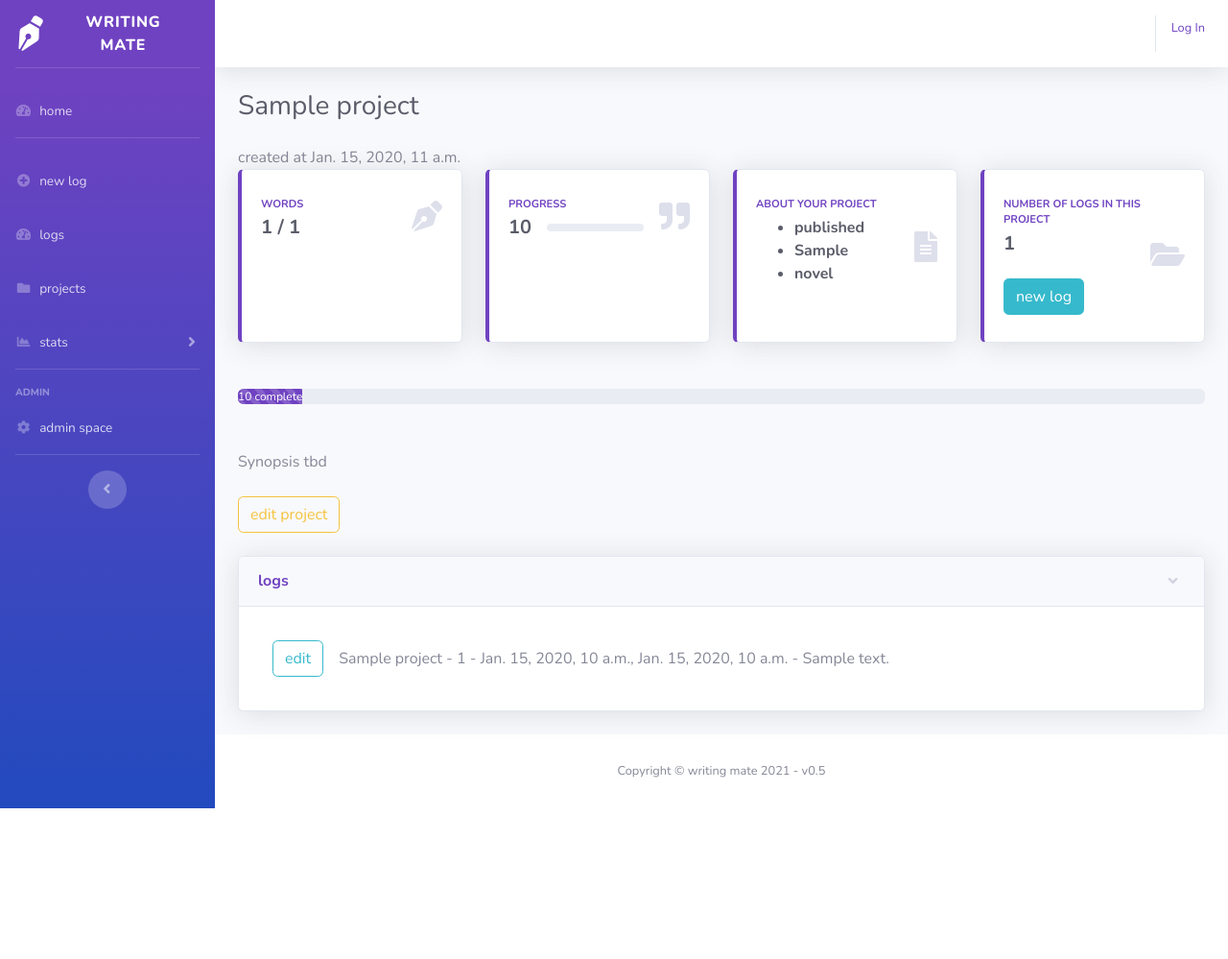
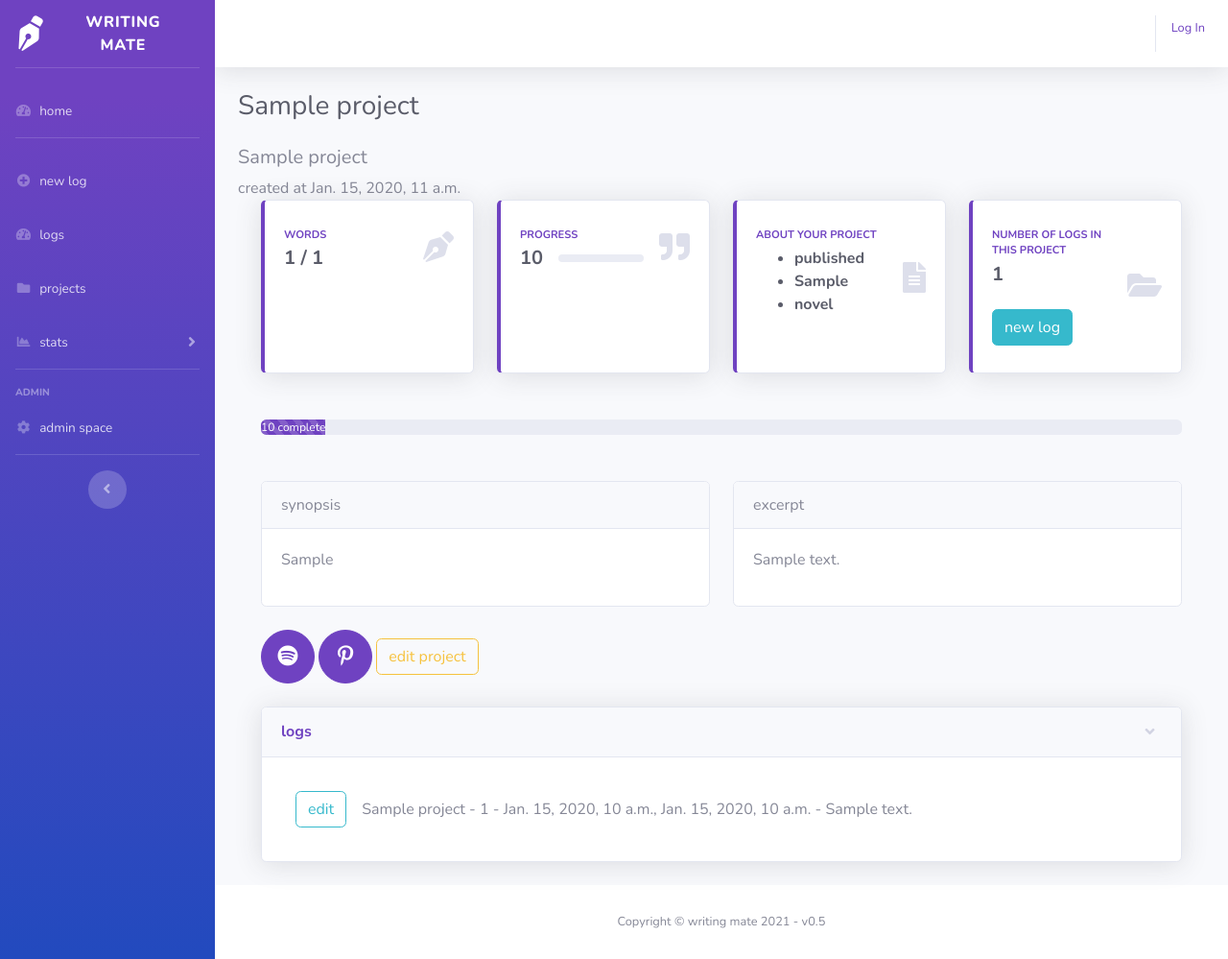
Before and after one commit to LarissaHa/writing-mate, a Django app: template logs/templates/logs/project_view.html in a window 1280 px wide. Shown: the whole page at 96% size. Before the commit the page ends 842 px from the top, so only its background shows below. Run offline with Django 3.2, Linux system fonts and the light colour scheme; tables that the repository leaves empty hold one stand-in row (values such as "Sample post"); the template is opened without the code that fills it: values that come from a table or form of the project are taken from there, most other values are stand-ins (such as "Sample title", 1, 10 or a date in 2020); data that the repository does not hold is empty; some libraries are stand-ins or nearby versions.

Commit message:
feat: include project enhancements in frontend

```diff
--- a/logs/templates/logs/project_view.html
+++ b/logs/templates/logs/project_view.html
@@ -6,8 +6,10 @@
 {% block page-heading %}{{ project.title }}{% endblock %}
 
 {% block content %}
+<h5>{{ project.subtitle }}</h5>
 created at {{ project.created_at }}
 <br>
+<div class="container-fluid">
 <div class="row">
     <div class="col-xl-3 col-md-6 mb-4">
         <div class="card border-left-primary shadow h-100 py-2">
@@ -102,9 +104,35 @@ created at {{ project.created_at }}
 </div>
 <br>
 <br>
-Synopsis tbd
-<br>
-<br>
+<div class="row">
+    <div class="col-lg-6">
+        <!-- Default Card Example -->
+        <div class="card mb-4">
+            <div class="card-header">
+                synopsis
+            </div>
+            <div class="card-body">
+                <p>{{ project.synopsis }}</p>
+            </div>
+        </div>
+    </div>
+    <div class="col-lg-6">
+        <div class="card mb-4">
+            <div class="card-header">
+                excerpt
+            </div>
+            <div class="card-body">
+                <p>{{ project.excerpt }}</p>
+            </div>
+        </div>
+    </div>
+</div>
+<a href="{{ project.spotify }}" target="_blank" class="btn btn-primary btn-lg btn-circle">
+    <i class="fab fa-spotify"></i>
+</a>
+<a href="{{ project.pinterest }}" target="_blank" class="btn btn-primary btn-lg btn-circle">
+    <i class="fab fa-pinterest-p"></i>
+</a>
 <a class="btn btn-outline-warning" href="{% url 'project_edit' slug=project.slug %}">edit project</a>
 <br>
 <br>
@@ -127,6 +155,6 @@ Synopsis tbd
         </div>
     </div>
 </div>
-
+</div>
 
 {% endblock %}
```
Also changed, not shown: logs/forms.py (+14 -1 lines).
